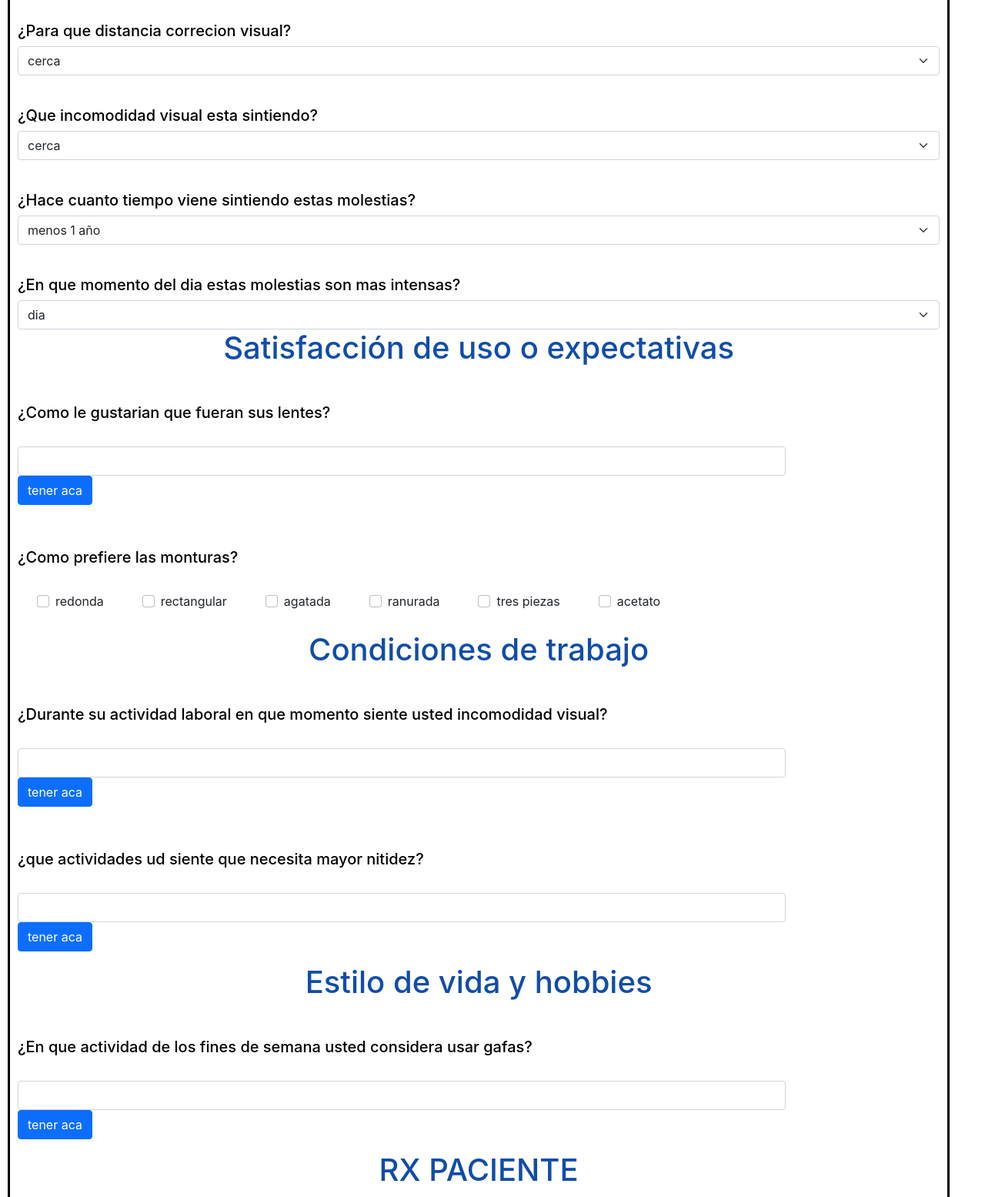
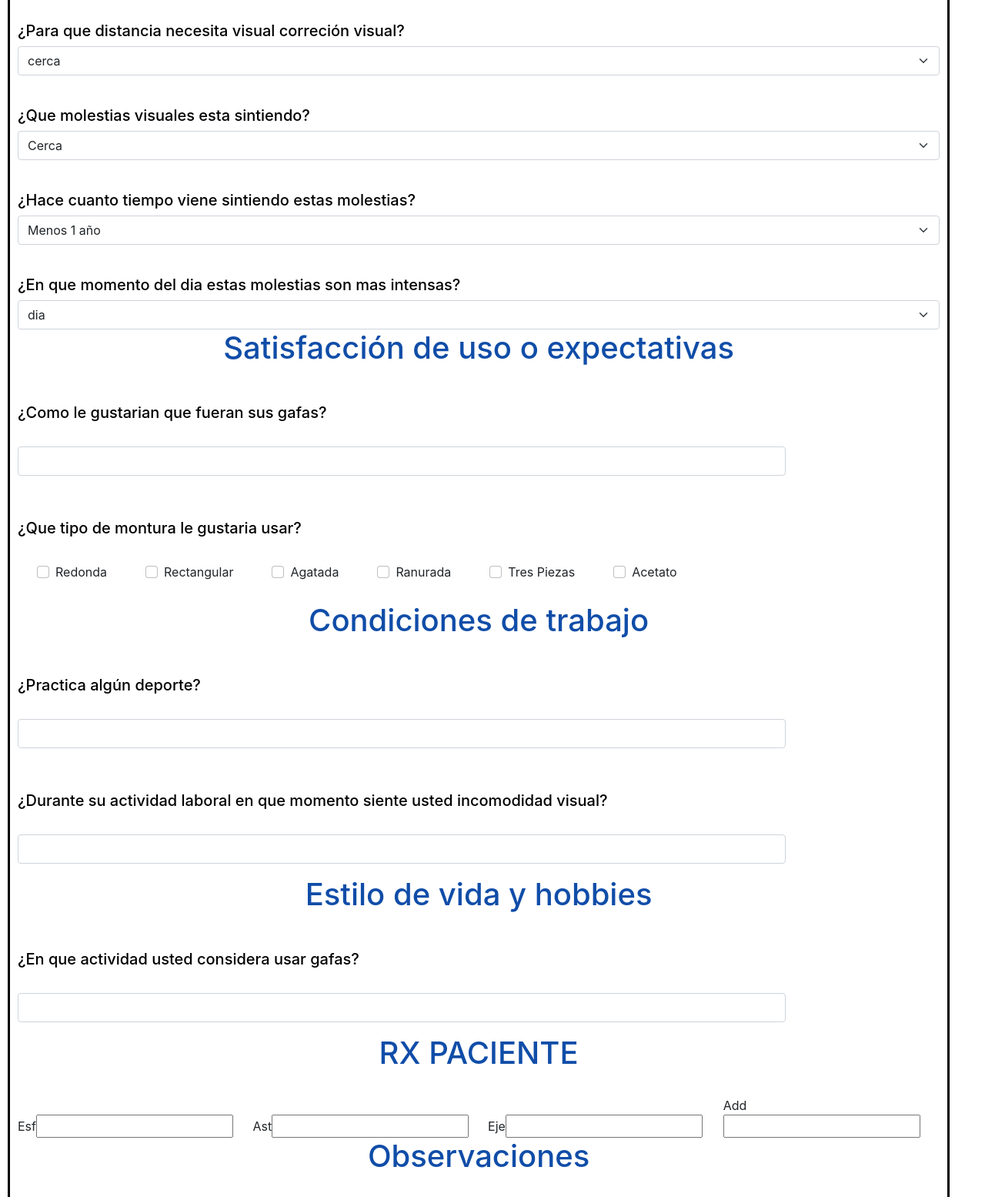
Before and after one commit to danielehn/deteccion-de-necesidades-lafam, a website: page singafas.html in a window 1280 px wide. Shown: the part 560-2115 px from the top of the page at 77% size. Drawn offline with nearby package versions, Linux system fonts and the light colour scheme.

Commit message:
se agregan correciones de ortografias y demas cambios

```diff
--- a/singafas.html
+++ b/singafas.html
@@ -112,23 +112,23 @@
           </div>
         </div>
           <H1>NECESIDADES DE CORRECION DE OPTICA</H1>
-            <h5> ¿Para que distancia correcion visual?</h5>
+            <h5> ¿Para que distancia necesita visual correción visual?</h5>
             <select class="form-select" aria-label="Default select example">
                   <option value="1">cerca</option>
                   <option value="2">lejos</option>
                   <option value="3">ambas</option>
               </select>
-              <h5> ¿Que incomodidad visual esta sintiendo?</h5>
+              <h5> ¿Que molestias visuales esta sintiendo?</h5>
               <select class="form-select" aria-label="Default select example">
-                    <option value="1">cerca</option>
-                    <option value="2">lejos</option>
-                    <option value="3">ambas</option>
+                    <option value="1">Cerca</option>
+                    <option value="2">Lejos</option>
+                    <option value="3">Ambas</option>
                 </select>
                 <h5>¿Hace cuanto tiempo viene sintiendo estas molestias?</h5>
                 <select class="form-select" aria-label="Default select example">
-                      <option value="1">menos 1 año</option>
-                      <option value="2">1-2 años</option>
-                      <option value="3">mayor 2 años</option>
+                      <option value="1">Menos 1 año</option>
+                      <option value="2">1-2 Años</option>
+                      <option value="3">Mayor 2 años</option>
                   </select>
                   <h5>¿En que momento del dia estas molestias son mas intensas?</h5>
                   <select class="form-select" aria-label="Default select example">
@@ -137,78 +137,74 @@
                         <option value="3">noche</option>
                     </select>
     <h1>Satisfacción de uso o expectativas</h1>
-    <h5>¿Como le gustarian que fueran sus lentes?</h5>
+    <h5>¿Como le gustarian que fueran sus gafas?</h5>
     <div class="row-contacto mb-3">
       <label for="inputCorreo" class="col-sm-2 col-form-label" aria-placeholder="comentatuincomodidad"></label>
       <div class="col-sm-10">
           <input type="necesidad" class="form-control" id="inputcorreo">
         </div>
-        <button class="btn btn-primary">tener aca</button>
     </div>
-    <h5>¿Como prefiere las monturas?</h5>
+    <h5>¿Que tipo de montura le gustaria usar?</h5>
 <div class="selecion-todo">
     <div class="form-check">
         <input class="form-check-input" type="checkbox" value="" id="flexCheckDefault">
         <label class="form-check-label" for="flexCheckDefault">
-            redonda
+            Redonda
         </label>
     </div>
     <div class="form-check">
         <input class="form-check-input" type="checkbox" value="" id="flexCheckDefault">
         <label class="form-check-label" for="flexCheckDefault">
-            rectangular
+            Rectangular
         </label>
     </div>
     <div class="form-check">
 <input class="form-check-input" type="checkbox" value="" id="flexCheckDefault">
 <label class="form-check-label" for="flexCheckDefault">
-agatada
+Agatada
 </label>
 </div>
 <div class="form-check">
-<input class="form-check-input" type="checkbox" value="hola" id="flexCheckDefault>
-<label class="form-check-label" for="flexCheckDefault">
-ranurada
+  <input class="form-check-input" type="checkbox" value="" id="flexCheckDefault">
+  <label class="form-check-label" for="flexCheckDefault">
+Ranurada
 </label>
 </div>
 <div class="form-check">
 <input class="form-check-input" type="checkbox" value="" id="flexCheckDefault">
 <label class="form-check-label" for="flexCheckDefault">
-tres piezas
+Tres Piezas
 </label>
 </div>
 <div class="form-check">
 <input class="form-check-input" type="checkbox" value="" id="flexCheckDefault">
 <label class="form-check-label" for="flexCheckDefault ">
-acetato
+Acetato
 </label>
 </div>
 </div>
 <h1>Condiciones de trabajo</h1>
+<h5>¿Practica algún deporte?</h5>
+<div class="row-contacto mb-3">
+  <label for="inputCorreo" class="col-sm-2 col-form-label" aria-placeholder="comentatuincomodidad"></label>
+  <div class="col-sm-10">
+      <input type="necesidad" class="form-control" id="inputcorreo">
+    </div>
+  </div>
 <h5>¿Durante su actividad laboral en que momento siente usted incomodidad visual?</h5>
 <div class="row-contacto mb-3">
     <label for="inputCorreo" class="col-sm-2 col-form-label" aria-placeholder="comentatuincomodidad"></label>
     <div class="col-sm-10">
         <input type="necesidad" class="form-control" id="inputcorreo">
       </div>
-      <button class="btn btn-primary">tener aca</button>
-  </div>
-   <h5>¿que actividades ud siente que necesita mayor nitidez?</h5>
-   <div class="row-contacto mb-3">
-    <label for="inputCorreo" class="col-sm-2 col-form-label" aria-placeholder="comentatuincomodidad"></label>
-    <div class="col-sm-10">
-        <input type="necesidad" class="form-control" id="inputcorreo">
-      </div>
-      <button class="btn btn-primary">tener aca</button>
   </div>
 <h1>Estilo de vida y hobbies</h1>
-  <h5>¿En que actividad de los fines de semana usted considera usar gafas?</h5>
+  <h5>¿En que actividad usted considera usar gafas?</h5>
   <div class="row-contacto mb-3">
     <label for="inputCorreo" class="col-sm-2 col-form-label" aria-placeholder="comentatuincomodidad"></label>
     <div class="col-sm-10">
         <input type="necesidad" class="form-control" id="inputcorreo">
       </div>
-      <button class="btn btn-primary">tener aca</button>
   </div>
   <h1>RX PACIENTE</h1>
   <br>
@@ -219,7 +215,6 @@ acetato
       <div class="col">Eje<input type="placeholder"></div>
       <div class="col">Add<input type="placeholder"></div>
     </div>
-
         </div>
         <h1>Observaciones</h1>
         <div class="row-contacto mb-3">
```
Also changed, not shown: gafas.html (+5 -5 lines), lentesdecontacto.html (+19 -20 lines).
